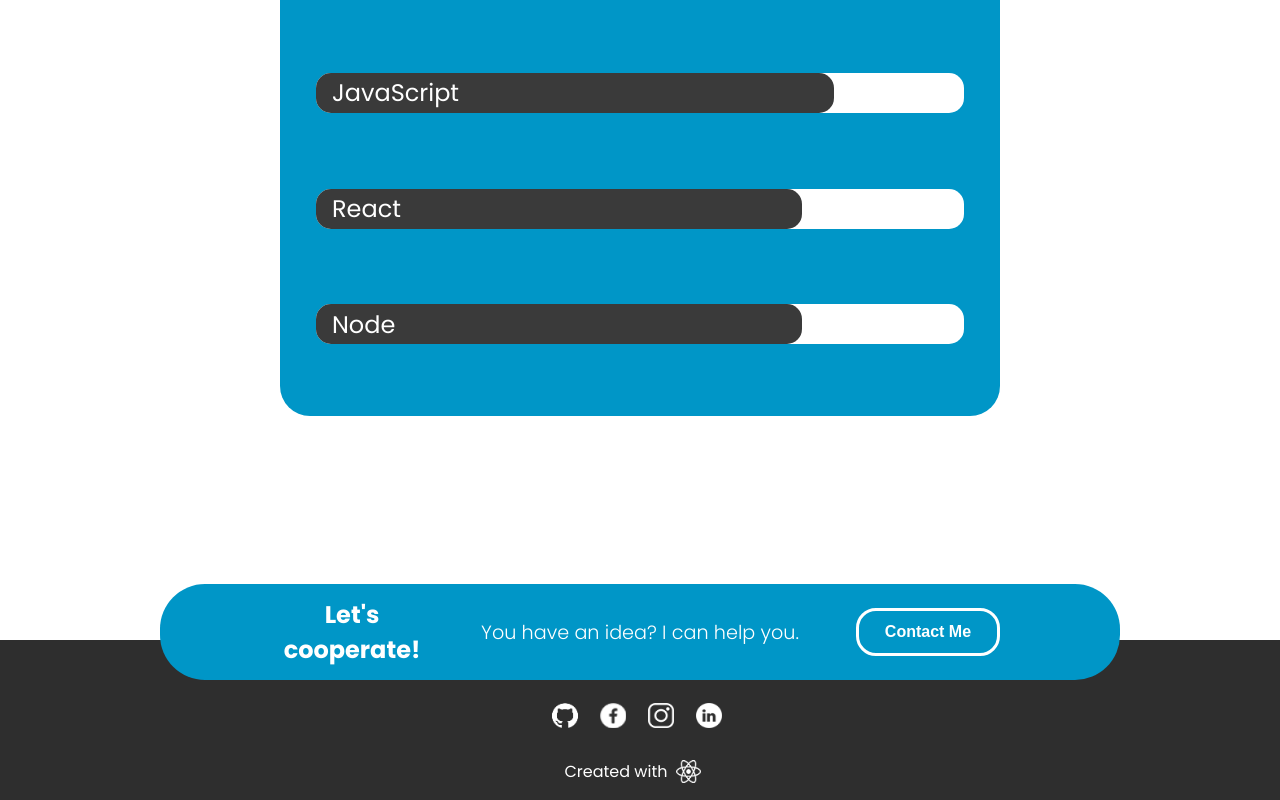
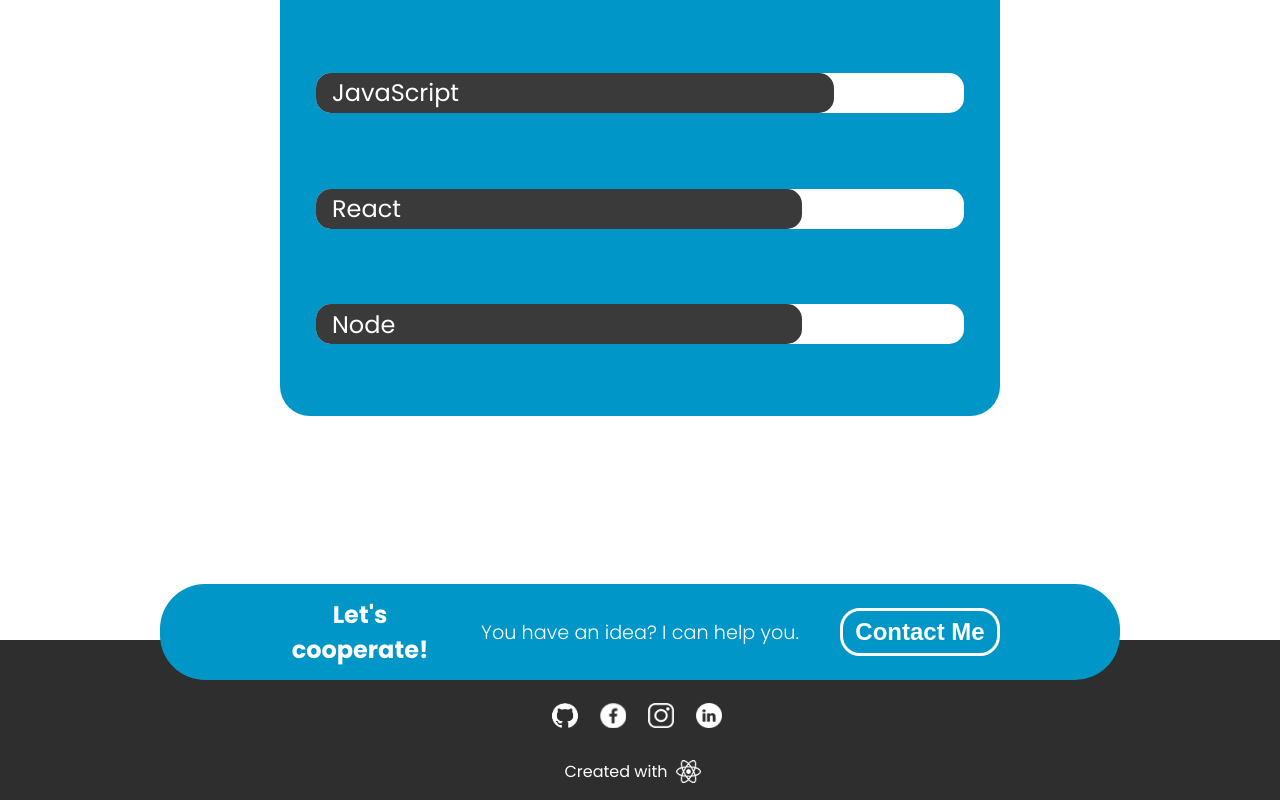
Before and after one commit to AscijA/portfolio, a React (Create React App) app: page / in a window 1280 px wide. Shown: the part 1013-1813 px from the top of the page. Built offline with nearby package versions, Linux system fonts and the light colour scheme; a web font is replaced by a local one.

Commit message:
ContactMe banner responsivness improved

```diff
--- a/src/components/UI/Button/Button.module.css
+++ b/src/components/UI/Button/Button.module.css
@@ -11,7 +11,7 @@ button {
   width: 100%;
   height: 100%;
   border-radius: 20px;
-  font-size: 1rem;
+  font-size: 1.5rem;
   font-weight: bold;
 }
 
--- a/src/components/layout/footer/ContactMeBanner/ContactMeBanner.module.css
+++ b/src/components/layout/footer/ContactMeBanner/ContactMeBanner.module.css
@@ -17,7 +17,7 @@
 }
 .buttonContainer {
   display: inline-flex;
-  width: 9rem;
+  width: 10rem;
   height: 3rem;
 }
 .title {
@@ -37,7 +37,7 @@
 }
 .titleContainer {
   display: inline-flex;
-  width: 9rem;
+  width: 10rem;
 }
 .ideaContainer {
   display: inline-flex;
@@ -67,6 +67,9 @@
   .innerContainer {
     justify-content: center;
   }
+  .outerContainer {
+    background-color: transparent;
+  }
 }
 @media all and (max-width: 480px) {
   .outerContainer {
--- a/src/components/layout/footer/Footer.module.css
+++ b/src/components/layout/footer/Footer.module.css
@@ -34,3 +34,14 @@ div{
   font-size: 1rem;
   color: #ffffff;
 }
+@media all and (max-width:768px) {
+  .banner{
+  bottom: -3rem;
+}
+}
+
+@media all and (max-width:480px) {
+  .banner{
+  bottom: -2.5rem;
+}
+}
```
